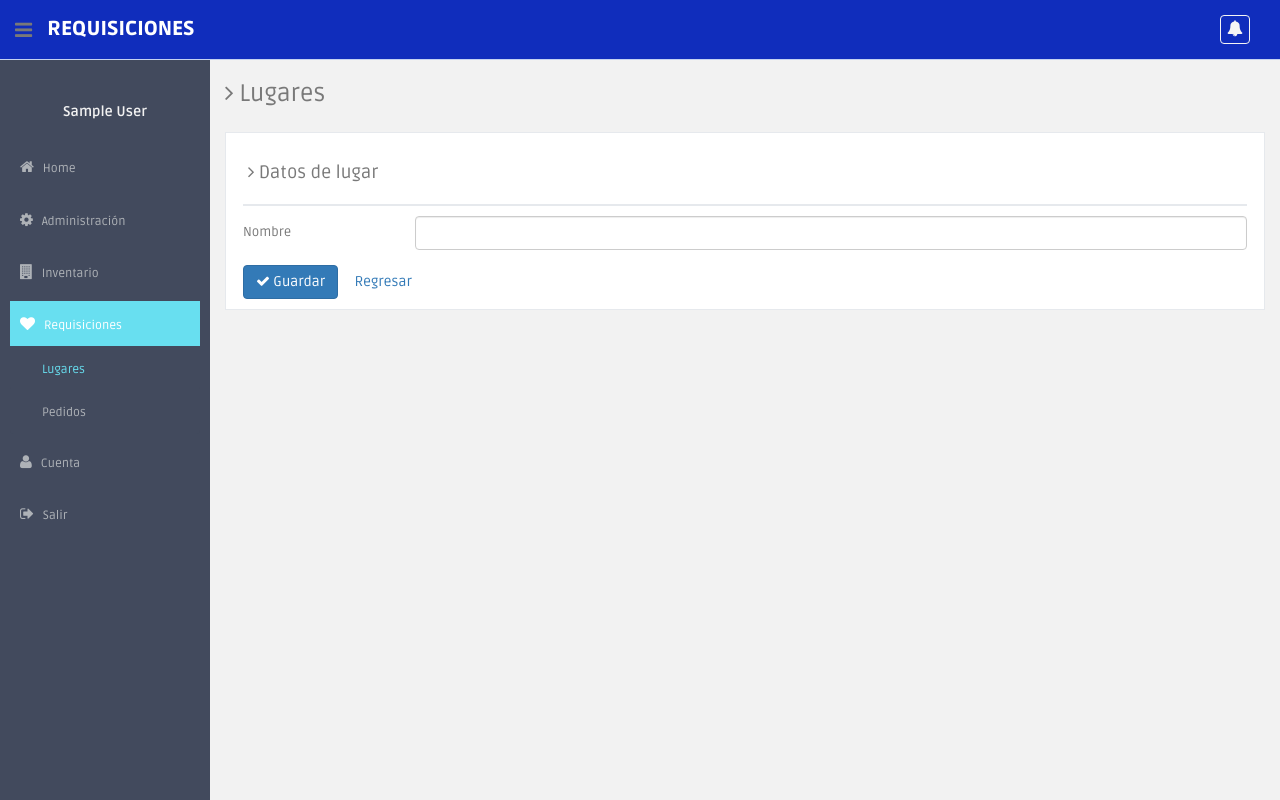
After one commit to dbsiavichay/requisiciones, a Django app: page /requisiciones/lugar/crear/ in a window 1280 px wide. The commit adds this page. Run offline with Django 3.2, Linux system fonts and the light colour scheme; a user stored in the database is signed in; tables that the repository leaves empty hold one stand-in row (values such as "Sample post"); some libraries are stand-ins or nearby versions.

Commit message:
Especificar donde entregar en requisiciones

```diff
--- a/requisiciones/forms.py
+++ b/requisiciones/forms.py
@@ -7,7 +7,7 @@ from .models import *
 class PedidoForm(ModelForm):
     class Meta:
         model = Pedido
-        fields = ('nota','estado',)
+        fields = ('nota','lugar','estado',)
         widgets = {
             'nota': forms.Textarea(attrs={'cols': 40, 'rows': 3}),
         }
--- a/requisiciones/models.py
+++ b/requisiciones/models.py
@@ -5,6 +5,16 @@ from django.db import models
 from django.urls import reverse_lazy
 from django.utils.html import format_html
 from django.core.validators import MaxValueValidator, MinValueValidator
+
+@python_2_unicode_compatible
+class Lugar(models.Model):
+	nombre = models.CharField(max_length=100)
+
+	def __str__(self):
+		return self.nombre
+
+	def get_absolute_url(self):
+		return reverse_lazy('editar_lugar', args=[self.id])
 
 @python_2_unicode_compatible
 class Pedido(models.Model):
@@ -25,6 +35,7 @@ class Pedido(models.Model):
 	fecha = models.DateTimeField(auto_now_add=True)
 	estado = models.PositiveSmallIntegerField(choices=ESTADO_CHOICES, default=1)
 	nota = models.TextField(blank=True, null=True, verbose_name='nota general')
+	lugar = models.ForeignKey(Lugar, verbose_name='entregar en')
 	usuario = models.ForeignKey('auth.User')
 
 	def __str__(self):
--- a/requisiciones/urls.py
+++ b/requisiciones/urls.py
@@ -4,6 +4,11 @@ from autenticacion.perms import gestiona_pedidos_required
 from .views import *
 
 urlpatterns = [
+	url(r'^lugares/$', gestiona_pedidos_required(LugarListView.as_view()), name='lugares'),
+	url(r'^lugar/crear/$', gestiona_pedidos_required(LugarCreateView.as_view()), name='crear_lugar'),
+	url(r'^lugar/(?P<pk>\d+)/editar/$', gestiona_pedidos_required(LugarUpdateView.as_view()), name='editar_lugar'),
+	url(r'^lugar/(?P<pk>\d+)/eliminar/$', gestiona_pedidos_required(LugarDeleteView.as_view()), name='eliminar_lugar'),
+
 	url(r'^pedidos/$', login_required(PedidoListView.as_view()), name='pedidos'),
 	url(r'^pedido/crear/$', login_required(PedidoCreateView.as_view()), name='crear_pedido'),
 	url(r'^pedido/(?P<pk>\d+)/editar/$', login_required(PedidoUpdateView.as_view()), name='editar_pedido'),
--- a/requisiciones/views.py
+++ b/requisiciones/views.py
@@ -8,6 +8,24 @@ from django.views.generic import ListView, CreateView, UpdateView, DeleteView, D
 from inventario.models import ProductoLog
 from .forms import *
 from .models import *
+
+class LugarListView(PaginationMixin, ListView):
+	paginate_by=10
+	model = Lugar
+
+class LugarCreateView(CreateView):
+	model = Lugar
+	fields = '__all__'
+	success_url = reverse_lazy('lugares')
+
+class LugarUpdateView(UpdateView):
+	model = Lugar
+	fields = '__all__'
+	success_url = reverse_lazy('lugares')
+
+class LugarDeleteView(DeleteView):
+	model = Lugar
+	success_url = reverse_lazy('lugares')
 
 class PedidoListView(PaginationMixin, ListView):
 	paginate_by=10
--- a/templates/base/sidebar.html
+++ b/templates/base/sidebar.html
@@ -52,6 +52,13 @@
                     <i class="fa fa-heart"></i>
                     <span>Requisiciones</span>
                 </a>
+                {% if user.perfil.gestiona_pedidos %}
+                <ul class="sub">
+                    <li {% if 'lugar' in request.path %} class="active" {% endif %}>
+                        <a href="{% url 'lugares' %}">Lugares</a>
+                    </li>
+                </ul>
+                {% endif %}
                 <ul class="sub">
                     <li {% if 'pedido' in request.path %} class="active" {% endif %}>
                         <a href="{% url 'pedidos' %}">Pedidos</a>
--- /dev/null
+++ b/templates/requisiciones/lugar_form.html
@@ -0,0 +1,33 @@
+{% extends 'base.html' %}
+
+{% block content %}
+<h3>
+    <i class="fa fa-angle-right"></i> Lugares
+</h3>
+<div class="row mt">
+    <div class="col-lg-12">
+        <div class="content-panel">
+            <div class="content-panel-header">
+                <h4>
+                  <i class="fa fa-angle-right"></i>
+                  Datos de lugar
+                </h4>
+                {% if object %}
+                <button type="submit" form="delete" class="btn btn-sm btn-danger pull-right">
+                    <i class="fa fa-trash"></i>
+                </button>
+
+                <a href="{% url 'crear_lugar' %}" class="btn btn-sm btn-primary pull-right">
+                    <i class="fa fa-plus"></i>
+                </a>
+                <form id="delete" action="{% url 'eliminar_lugar' object.id %}" method="POST">
+                    {% csrf_token %}
+                </form>
+                {% endif %}
+            </div>
+            {% include 'requisiciones/partials/form_lugar.html' with form=form %}
+
+        </div>
+    </div>
+</div>
+{% endblock%}
--- /dev/null
+++ b/templates/requisiciones/partials/form_lugar.html
@@ -0,0 +1,11 @@
+{% load ui_components %}
+<form class="form-horizontal" action="" method="POST" enctype="multipart/form-data" novalidate>
+    {% csrf_token %}
+
+    {% ui_input form.nombre %}
+
+    <button type="submit" value="Guardar" class="btn btn-primary">
+      <i class="fa fa-check"></i> Guardar
+    </button>
+    <a href="{% url 'lugares' %}" class="btn btn-link">Regresar</button>
+</form>
--- a/templates/requisiciones/partials/form_pedido.html
+++ b/templates/requisiciones/partials/form_pedido.html
@@ -2,6 +2,7 @@
 <form class="form-horizontal" action="" method="POST" enctype="multipart/form-data" novalidate>
     {% csrf_token %}
     {% include 'requisiciones/partials/formset_lineapedido.html' with formset=formset %}
+    {% ui_input form.lugar %}
     {% ui_input form.nota %}
     <button type="submit" class="btn btn-default">
       <i class="fa fa-check"></i> Guardar
--- a/templates/requisiciones/pedido_detail.html
+++ b/templates/requisiciones/pedido_detail.html
@@ -33,6 +33,7 @@
                 {{ linea.cantidad_recibida }}
                 {% endif %}
             {% endui_table %}
+            <p><strong>Entregar en:</strong> {{ object.lugar }}</p>
             <p><strong>Nota:</strong> {{ object.nota }}</p>
         </div>
     </div>
```
Also changed, not shown: templates/requisiciones/lugar_list.html (added, +32 -0 lines).
